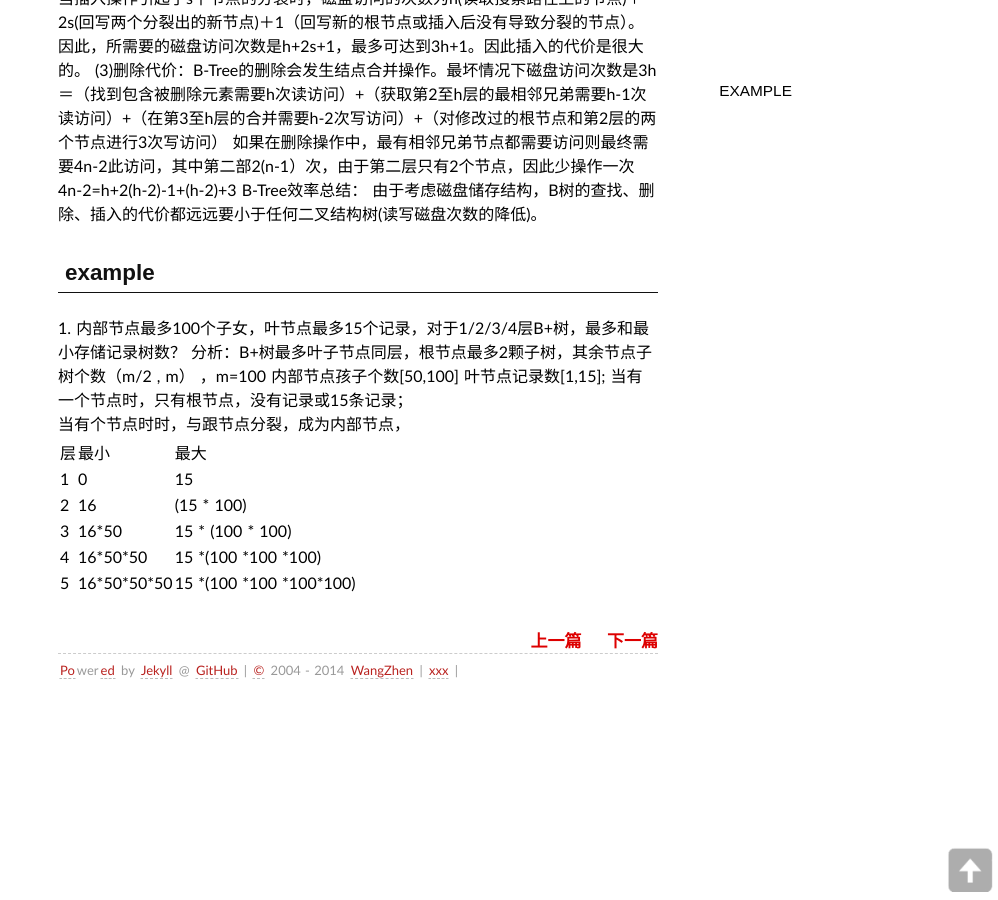
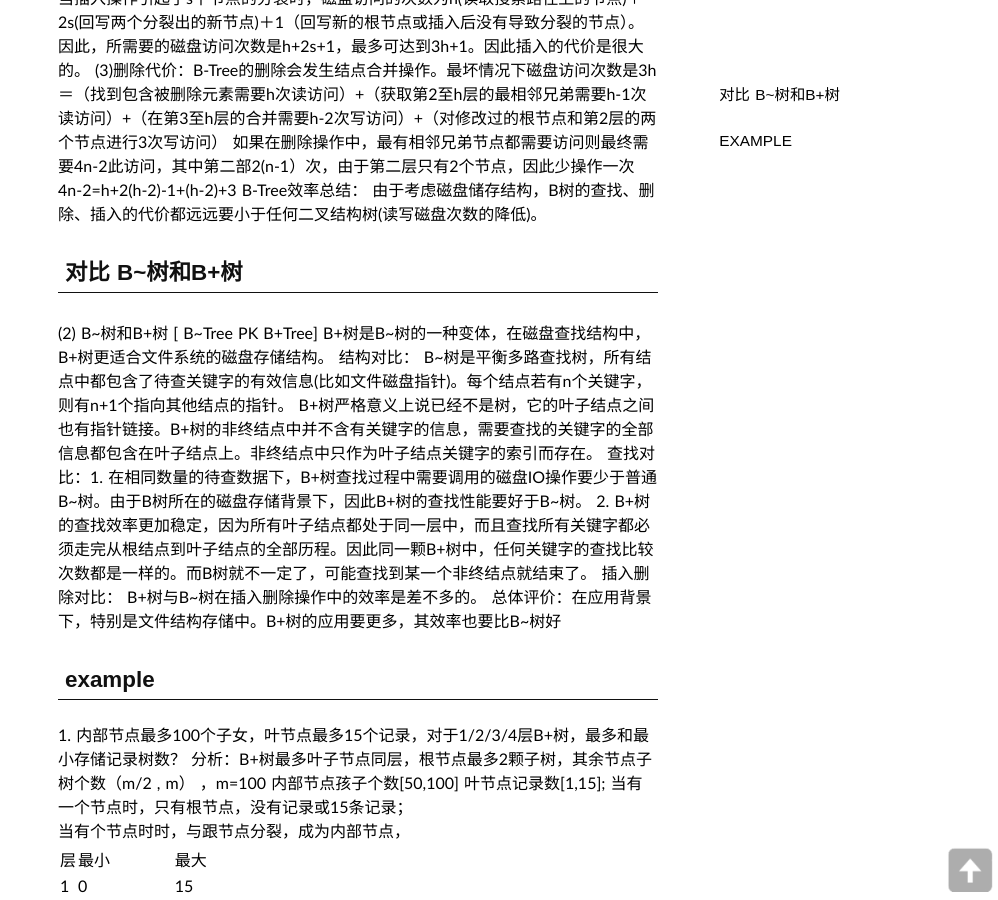
Before and after one commit to wz125/wz125.github.com.bak, a Jekyll site: the page built from _posts/algorithm/2014-01-11-algorithm-BTree.md, in a window 1280 px wide and 900 px high, scrolled down 499 px. Shown: the whole window, without its empty margins (282-1280 px from the left). Built offline with Jekyll 4.4.1, drawn with Linux system fonts in a browser that asks for light colours; some web fonts are replaced; Markdown is read by kramdown in place of the engine named in the settings; comment, search, counter and statistics services are not loaded.

Commit message:
Update 2014-01-11-algorithm-BTree.md

```diff
--- a/_posts/algorithm/2014-01-11-algorithm-BTree.md
+++ b/_posts/algorithm/2014-01-11-algorithm-BTree.md
@@ -21,6 +21,16 @@ B~树/B+树
 
 
 
+## 对比  B~树和B+树
+(2) B~树和B+树    [ B~Tree   PK  B+Tree]
+      B+树是B~树的一种变体，在磁盘查找结构中，B+树更适合文件系统的磁盘存储结构。
+      结构对比： B~树是平衡多路查找树，所有结点中都包含了待查关键字的有效信息(比如文件磁盘指针)。每个结点若有n个关键字，则有n+1个指向其他结点的指针。
+                     B+树严格意义上说已经不是树，它的叶子结点之间也有指针链接。B+树的非终结点中并不含有关键字的信息，需要查找的关键字的全部信息都包含在叶子结点上。非终结点中只作为叶子结点关键字的索引而存在。
+      查找对比：1. 在相同数量的待查数据下，B+树查找过程中需要调用的磁盘IO操作要少于普通B~树。由于B树所在的磁盘存储背景下，因此B+树的查找性能要好于B~树。
+                     2. B+树的查找效率更加稳定，因为所有叶子结点都处于同一层中，而且查找所有关键字都必须走完从根结点到叶子结点的全部历程。因此同一颗B+树中，任何关键字的查找比较次数都是一样的。而B树就不一定了，可能查找到某一个非终结点就结束了。
+      插入删除对比：  B+树与B~树在插入删除操作中的效率是差不多的。
+     总体评价：在应用背景下，特别是文件结构存储中。B+树的应用要更多，其效率也要比B~树好
+
 ##example
 
 1. 内部节点最多100个子女，叶节点最多15个记录，对于1/2/3/4层B+树，最多和最小存储记录树数？
```
